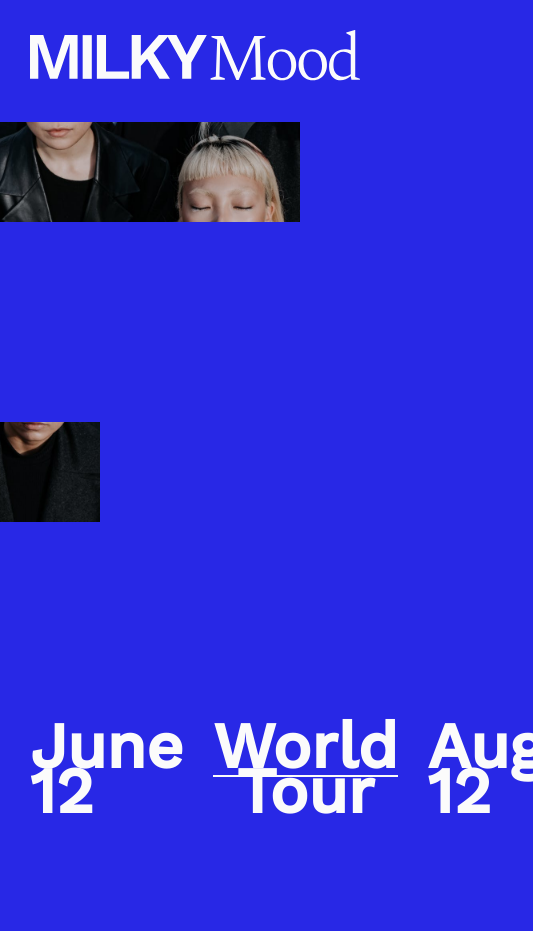
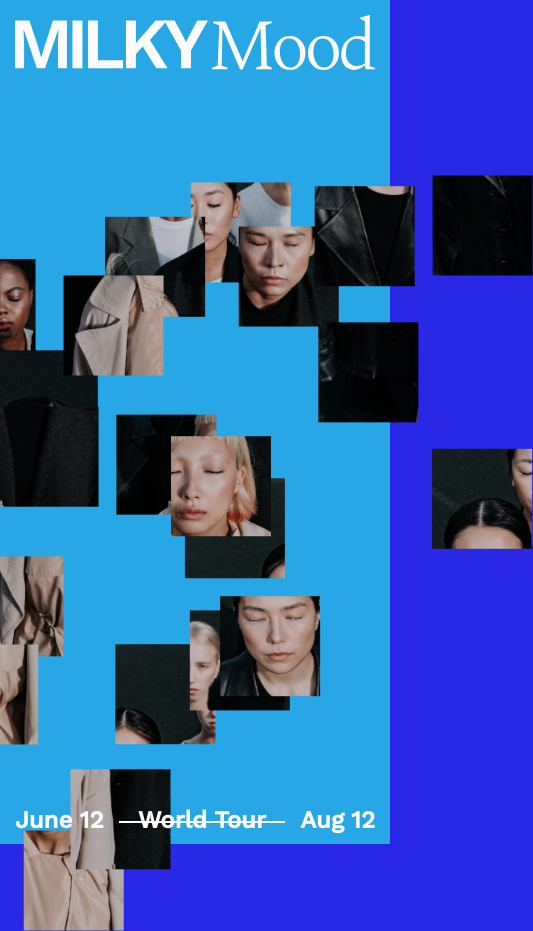
Before and after one commit to shrmcl/superHi, a React (Create React App) app in the folder introReact/2_milkymood/: page / in a window 390 px wide. Shown: the whole page, 533 px wide, since content can reach past the window. Before the commit the page ends 844 px from the top, so only its background shows below. Built offline with nearby package versions, Linux system fonts and the light colour scheme.

Commit message:
image matrix completed, with glow. mobile responsive.

```diff
--- a/introReact/2_milkymood/src/App.js
+++ b/introReact/2_milkymood/src/App.js
@@ -1,21 +1,54 @@
-import React from 'react'
+import React, { useState } from 'react'
 import Header from './components/Header'
 import Footer from './components/Footer'
 import { GlobalStyle, ImageContainer, Wrapper }  from './styles'
 import ImgBox from './components/ImgBox'
 
-const matrix = [0, 1, 2, 3]
+// prettier-ignore
+const matrix = [
+  [0,0], [1,0], [2,0], [3,0],
+  [0,1], [1,1], [2,1], [3,1],
+  [0,2], [1,2], [2,2], [3,2],
+  [0,3], [1,3], [2,3], [3,3],
+  [0,4], [1,4], [2,4], [3,4],
+  [0,5], [1,5], [2,5], [3,5]
+]
 
 const App = () => {
+  // 1 is fully scattered img; 0 is the img unified
+  const [distance, setDistance] = useState(1)
+  // suggested calculation for motion easing
+  const easing = (num) => Math.pow(num, 3)
+
+  const calculateDistance = ([x, y]) => {
+    // find center of window
+    const center = [window.innerWidth / 2, window.innerHeight / 2]
+    const maxHypot = Math.hypot(center[0], center[1])
+    const hypot = Math.hypot(center[0] - x, center[1] - y)
+    const distance = hypot / maxHypot
+    const easeDistance = easing(distance)
+    setDistance(easeDistance)
+  }
+  // clientX and clientY are destructured from the MouseEvent object
+  // these values provide coordinates of the cursor
+  const handleMove = ({clientX, clientY}) => {
+    calculateDistance([clientX, clientY])
+  }
+  // touches is destructured from the TouchEvent object
+  // touches[0] represents the first finger touch of the screen
+  const handleTouchMove = ({touches}) => {
+    calculateDistance([touches[0].clientX, touches[0].clientY])
+  }
+
   return (
     <>
       <GlobalStyle />
       <Header />
       <Footer />
-      <Wrapper>
-        <ImageContainer>
-          {matrix.map((x, index) => (
-             <ImgBox key={index} x={x} />
+      <Wrapper onMouseMove={handleMove} onTouchMove={handleTouchMove} $color={Math.round(240 - distance * 40)}>
+        <ImageContainer $isTogether={distance < 0.01}>
+          {matrix.map(([x,y], index) => (
+             <ImgBox key={index} x={x} y={y} percent={distance} />
           ))}
         </ImageContainer>
       </Wrapper>
--- a/introReact/2_milkymood/src/components/Footer/styles.js
+++ b/introReact/2_milkymood/src/components/Footer/styles.js
@@ -14,6 +14,16 @@ export const H2 = styled.h2`
   line-height: 0.7;
   margin: 0;
   padding: 15px;
+
+  @media(max-width: 900px) {
+    font-size: 44px;
+  }
+
+  @media(max-width: 700px) {
+    font-size: 24px;
+    padding: 0;
+  }
+
 `
 
 export const H2Middle = styled(H2)`
--- a/introReact/2_milkymood/src/components/Header/styles.js
+++ b/introReact/2_milkymood/src/components/Header/styles.js
@@ -14,4 +14,8 @@ export const Header = styled.header`
   ${Marginals}
   justify-content: center;
   padding: 30px;
+
+  @media (max-width: 700px) {
+    padding: 15px;
+  }
 `
--- a/introReact/2_milkymood/src/components/ImgBox/index.jsx
+++ b/introReact/2_milkymood/src/components/ImgBox/index.jsx
@@ -1,9 +1,19 @@
-import React from 'react'
+import React, { useState, useEffect } from 'react'
 import { Image } from './styles'
 
-const ImgBox = ({x}) => {
+const ImgBox = ({x, y, percent}) => {
+  const [position, setPosition] = useState([0, 0])
+
+  useEffect(() => {
+    // randomize the starting point for each image
+    setPosition([
+      Math.random() * 400 - x * 100 - 50,
+      Math.random() * 600 - y * 100 - 50
+    ])
+  }, [x, y])
+
   // this is a 'transient prop'
-  return <Image $initialX={x} />
+  return <Image $initialX={x} $initialY={y} $movedX={position[0] * percent} $movedY={position[1] * percent} />
 }
 
 export default ImgBox
--- a/introReact/2_milkymood/src/components/ImgBox/styles.js
+++ b/introReact/2_milkymood/src/components/ImgBox/styles.js
@@ -1,10 +1,14 @@
 import styled from 'styled-components'
-
-export const Image = styled.div`
+// using attrs method to avoid styled-components rending with new classNames on every move
+export const Image = styled.div.attrs(({$movedX, $movedY}) => ({
+  style: {
+    transform: `translate(${$movedX}px, ${$movedY}px)`
+  }
+}))`
   background-image: url('/image1.jpeg');
   background-size: 400px 600px;
   height: 100px;
   width: 100px;
   position: relative;
-  background-position: ${({$initialX}) => `-${$initialX * 100}px`}
+  background-position: ${({$initialX, $initialY}) => `-${$initialX * 100}px -${$initialY * 100}px`}
 `
--- a/introReact/2_milkymood/src/styles.js
+++ b/introReact/2_milkymood/src/styles.js
@@ -3,6 +3,15 @@ import styled, { createGlobalStyle, css } from 'styled-components'
 // (using tagged template literals)
 // this sets global style of the website
 export const GlobalStyle = createGlobalStyle`
+  @keyframes glow {
+    0% {
+      box-shadow: rgb(252,210,23) 0 0 0px;
+    }
+    100% {
+      box-shadow: rgb(252,210,23) 0 10px 100px;
+    }
+  }
+
   body {
     color: #FBFBFB;
     height: 100vh;
@@ -27,7 +36,11 @@ export const Marginals = css`
   z-index: 1;
 `
 
-export const ImageContainer = styled.div`
+export const ImageContainer = styled.div.attrs(({ $isTogether }) => ({
+  style: {
+    animation: $isTogether ? 'glow 3s infinite alternate' : 'none'
+  }
+}))`
   display: flex;
   flex-wrap: wrap;
   position: relative;
@@ -35,7 +48,11 @@ export const ImageContainer = styled.div`
   width: 400px;
 `
 
-export const Wrapper = styled.section`
+export const Wrapper = styled.section.attrs(({$color}) => ({
+  style: {
+    backgroundColor: `hsl(${$color}, 79%, 53%)`
+  }
+}))`
   display: flex;
   justify-content: center;
   align-items: center;
```
